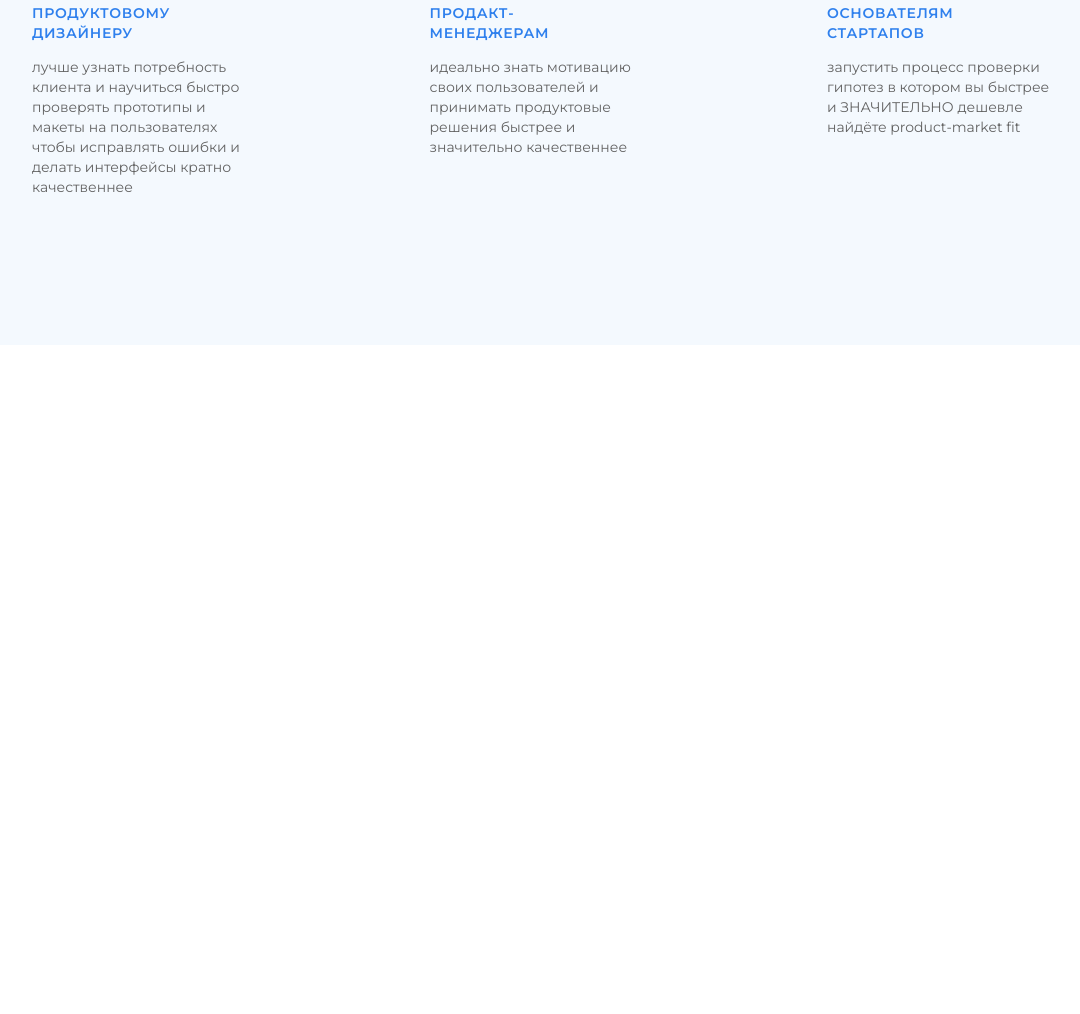
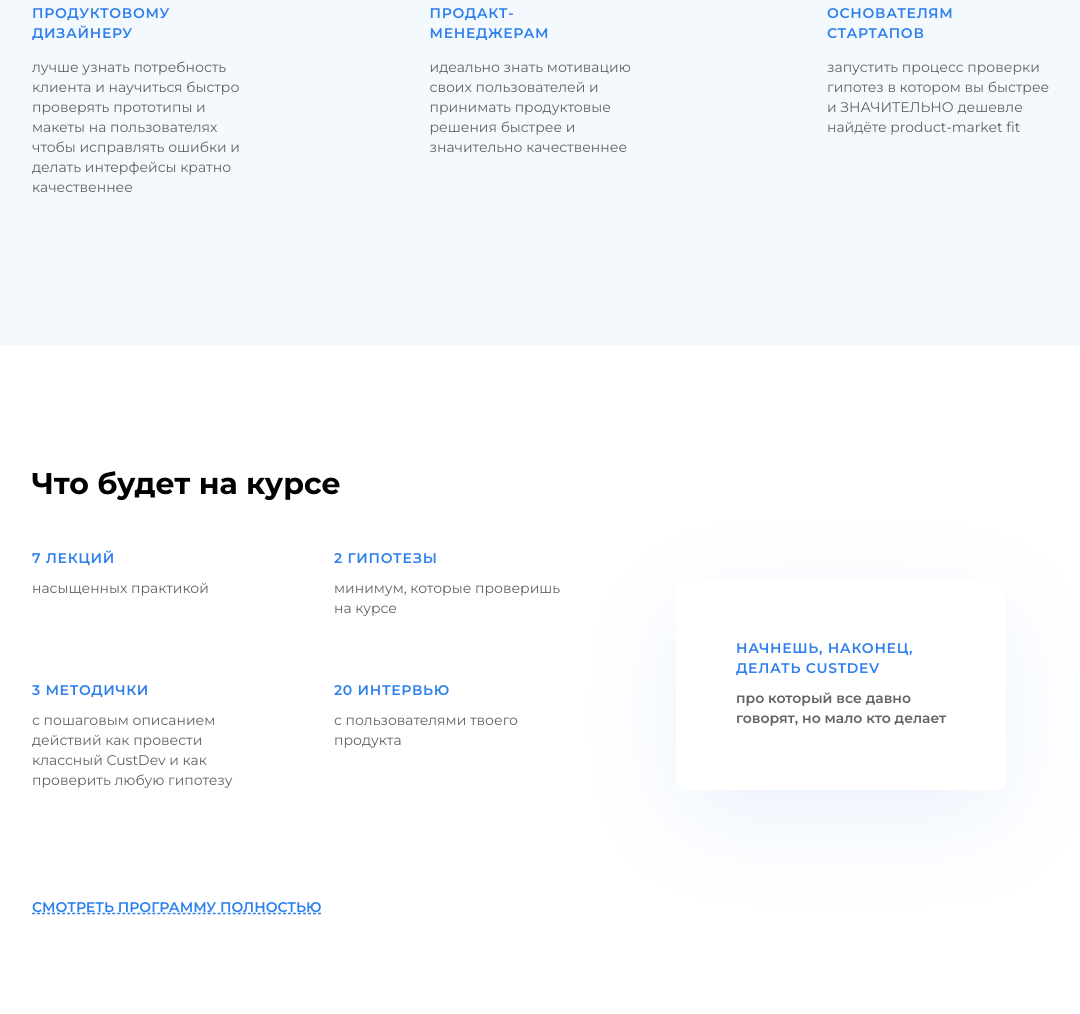
Before and after one commit to Vonubat/symfa-internship_simple-landing-page, a website built with webpack: page src/index.html in a window 1280 px wide. Shown: the part 1650-2664 px from the top of the page, without its empty margins (98-1178 px from the left). Before the commit the page ends 1995 px from the top, so only its background shows below. Built offline with nearby package versions, Linux system fonts and the light colour scheme.

Commit message:
feat: implement schedule section

```diff
--- a/src/index.html
+++ b/src/index.html
@@ -119,6 +119,41 @@
           </div>
         </div>
       </section>
+
+      <section class="schedule">
+        <div class="schedule__content">
+          <h2 class="schedule__heading content__heading">Что будет на курсе</h2>
+          <div class="schedule__cards-wrapper">
+            <div class="schedule__cards-wrapper--transparent">
+              <article class="card card__schedule--transparent">
+                <h4 class="card__schedule--heading">7 лекций</h4>
+                <p class="card__schedule--text">насыщенных практикой</p>
+              </article>
+              <article class="card card__schedule--transparent">
+                <h4 class="card__schedule--heading">2 гипотезы</h4>
+                <p class="card__schedule--text">минимум, которые проверишь на курсе</p>
+              </article>
+              <article class="card card__schedule--transparent">
+                <h4 class="card__schedule--heading">3 методички</h4>
+                <p class="card__schedule--text">
+                  с пошаговым описанием действий как провести классный CustDev и как проверить любую гипотезу
+                </p>
+              </article>
+              <article class="card card__schedule--transparent">
+                <h4 class="card__schedule--heading">20 интервью</h4>
+                <p class="card__schedule--text">с пользователями твоего продукта</p>
+              </article>
+            </div>
+            <div class="schedule__cards-wrapper--solid">
+              <article class="card card__schedule--solid">
+                <h4 class="card__schedule--heading">Начнешь, наконец, делать custdev</h4>
+                <p class="card__schedule--text">про который все давно говорят, но мало кто делает</p>
+              </article>
+            </div>
+          </div>
+          <a class="link link__full-program schedule__full-program" href="#"> Смотреть программу полностью </a>
+        </div>
+      </section>
     </main>
   </body>
 </html>
--- a/src/sass/base/_typography.scss
+++ b/src/sass/base/_typography.scss
@@ -16,7 +16,8 @@
 
 .link__city,
 .button--mint,
-.heading__city-date {
+.heading__city-date,
+.link__full-program {
   text-transform: uppercase;
 }
 
@@ -112,7 +113,8 @@
   line-height: 143.55%;
 }
 
-.card__targets--heading {
+.card__targets--heading,
+.card__schedule--heading {
   color: $color-primary;
   font-weight: 600;
   font-size: 0.875rem;
@@ -120,8 +122,27 @@
   letter-spacing: 0.05em;
 }
 
-.card__targets--text {
+.card__targets--text,
+.card__schedule--text {
   color: $color-card-text;
   font-size: 0.875rem;
   line-height: 143.55%;
 }
+
+.card__schedule--heading {
+  text-transform: uppercase;
+}
+
+.card__schedule--solid {
+  .card__schedule--text {
+    font-weight: 600;
+  }
+}
+
+.link__full-program {
+  color: $color-primary;
+  font-weight: 600;
+  font-size: 0.875rem;
+  line-height: 143.55%;
+  text-decoration: underline dashed $color-primary;
+}
--- a/src/sass/components/_cards.scss
+++ b/src/sass/components/_cards.scss
@@ -41,3 +41,30 @@
     margin-top: 13.5px;
   }
 }
+
+.card__schedule--transparent {
+  width: 230px;
+
+  & > * {
+    margin: 0;
+  }
+
+  .card__schedule--text {
+    margin-top: 10px;
+  }
+}
+
+.card__schedule--solid {
+  width: 230px;
+  height: 112px;
+  padding: 60px 40px 40px 60px;
+  box-shadow: 0 30px 100px rgba($color-primary, 0.1);
+
+  & > * {
+    margin: 0;
+  }
+
+  .card__schedule--text {
+    margin-top: 10px;
+  }
+}
--- /dev/null
+++ b/src/sass/layout/_schedule.scss
@@ -0,0 +1,42 @@
+.schedule {
+  min-height: 669px;
+
+  @include center-inside-elem-flex;
+}
+
+.schedule__content {
+  display: flex;
+  flex-flow: column;
+  width: 100%;
+  max-width: 1020px;
+  height: 475px;
+}
+
+.schedule__heading {
+  width: 371px;
+  height: 38px;
+  margin-top: 23px;
+}
+
+.schedule__cards-wrapper {
+  display: flex;
+  justify-content: space-between;
+  margin-top: 45px;
+}
+
+.schedule__cards-wrapper--transparent {
+  display: flex;
+  flex-wrap: wrap;
+  gap: 72px;
+  row-gap: 62px;
+  width: 600px;
+}
+
+.schedule__cards-wrapper--solid {
+  margin-top: 30px;
+  margin-right: 46px;
+}
+
+.schedule__full-program {
+  margin-top: auto;
+}
--- a/src/sass/main.scss
+++ b/src/sass/main.scss
@@ -13,6 +13,7 @@
 @import "./layout/navigation";
 @import "./layout/statistics";
 @import "./layout/targets";
+@import "./layout/schedule";
 
 html {
   box-sizing: border-box;
```
